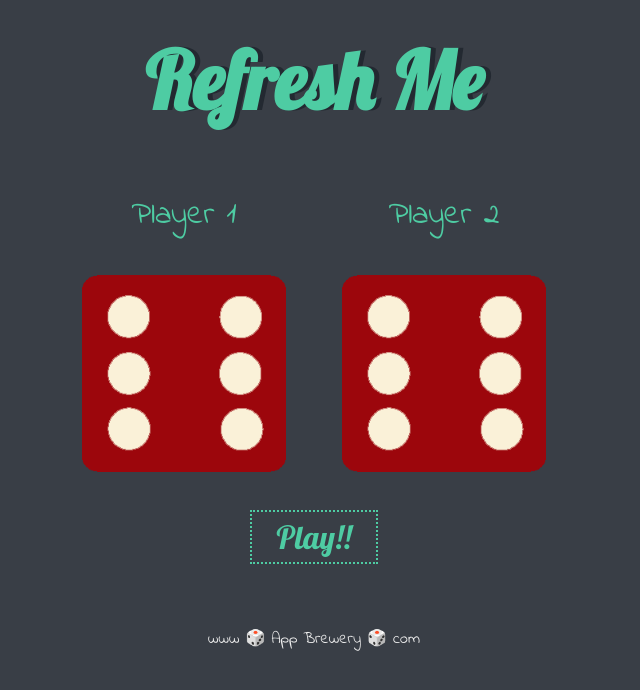
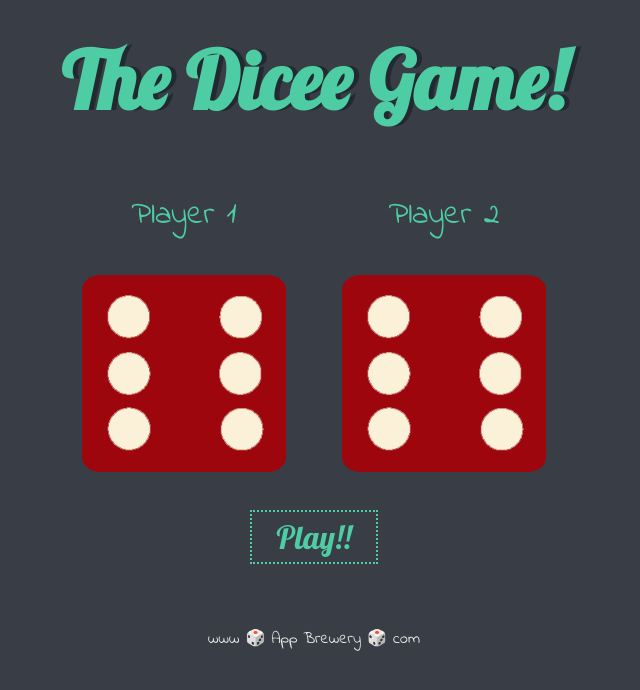
Before and after one commit to marianaceci/The-Dicee-Game, a plain HTML site: page index.html in a window 1280 px wide. Shown: the whole page, without its empty margins (326-966 px from the left). Drawn offline with Linux system fonts and the light colour scheme.

Commit message:
update title

```diff
--- a/index.html
+++ b/index.html
@@ -12,7 +12,7 @@
   </head>
   <body>
     <div class="container">
-      <h1>Refresh Me</h1>
+      <h1>The Dicee Game!</h1>
 
       <div class="dice">
         <p>Player 1</p>
```
